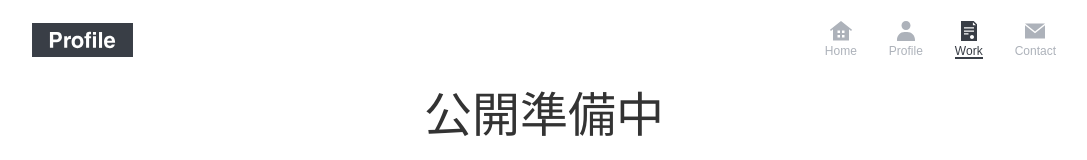
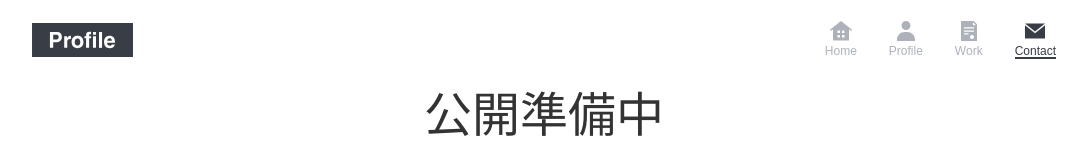
Before and after one commit to 12kagetti12/profile, a Next.js app: page /contact in a window 1280 px wide. Shown: the top 160 px of the page, without its empty margins (96-1183 px from the left). Built offline with nearby package versions, Linux system fonts and the light colour scheme.

Commit message:
🩹 Fix contact page header state

```diff
--- a/src/pages/contact.tsx
+++ b/src/pages/contact.tsx
@@ -6,7 +6,7 @@ import useIntersectionObserver from "@/hocks/useHandleIsShow";
 
 export default function Contact() {
   const areaContactRef = useRef<HTMLDialogElement>(null);
-  const [iconActiveIndex, setIconActiveIndex] = useState(2);
+  const [iconActiveIndex, setIconActiveIndex] = useState(3);
   const activeSectionCallback = (index: number) => {
     setIconActiveIndex(index);
   };
```
